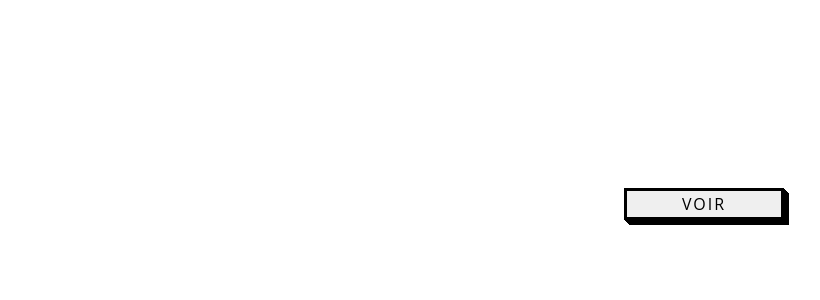
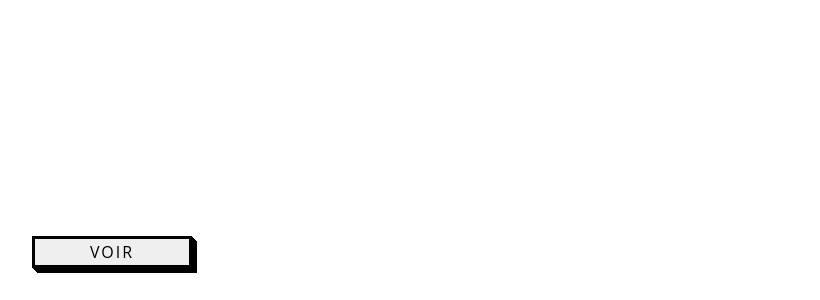
Before and after one commit to HugoDev12/ar-test, a website: page test6.html in a window 1280 px wide. Shown: the part 500-800 px from the top of the page, without its empty margins (16-836 px from the left). Drawn offline with Linux system fonts and the light colour scheme.

Commit message:
changing button css

```diff
--- a/css/buttons.css
+++ b/css/buttons.css
@@ -1,8 +1,8 @@
 /* CSS */
 .button-play {
     position: absolute;
-    bottom: 5rem;
-    left: 50%;
+    bottom: 2rem;
+    left: 3rem;
     width: 10em;
     height: 2em;
     display: flex;
```
